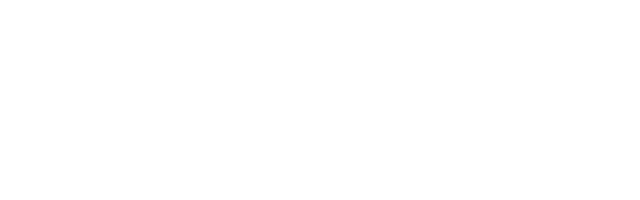
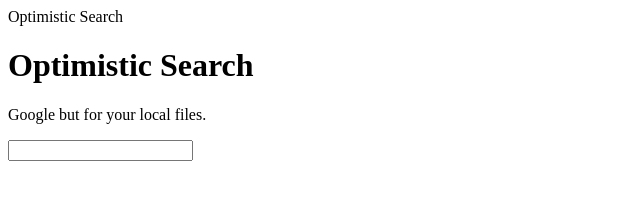
Before and after one commit to abedshaaban/optimistic-search, a website: page index.html in a window 1280 px wide. Shown: the whole page, without its empty margins (0-640 px from the left). Drawn offline with Linux system fonts and the light colour scheme.

Commit message:
[content]: added home page content

```diff
--- a/index.html
+++ b/index.html
@@ -3,7 +3,23 @@
   <head>
     <meta charset="UTF-8" />
     <meta name="viewport" content="width=device-width, initial-scale=1.0" />
-    <title>Document</title>
+    <title>Optimistic Search | Google For Local Files</title>
   </head>
-  <body></body>
+  <body>
+    <header>
+      <div>Optimistic Search</div>
+    </header>
+
+    <main>
+      <div>
+        <div>
+          <h1>Optimistic Search</h1>
+
+          <p>Google but for your local files.</p>
+        </div>
+
+        <div><input type="text" /></div>
+      </div>
+    </main>
+  </body>
 </html>
```
